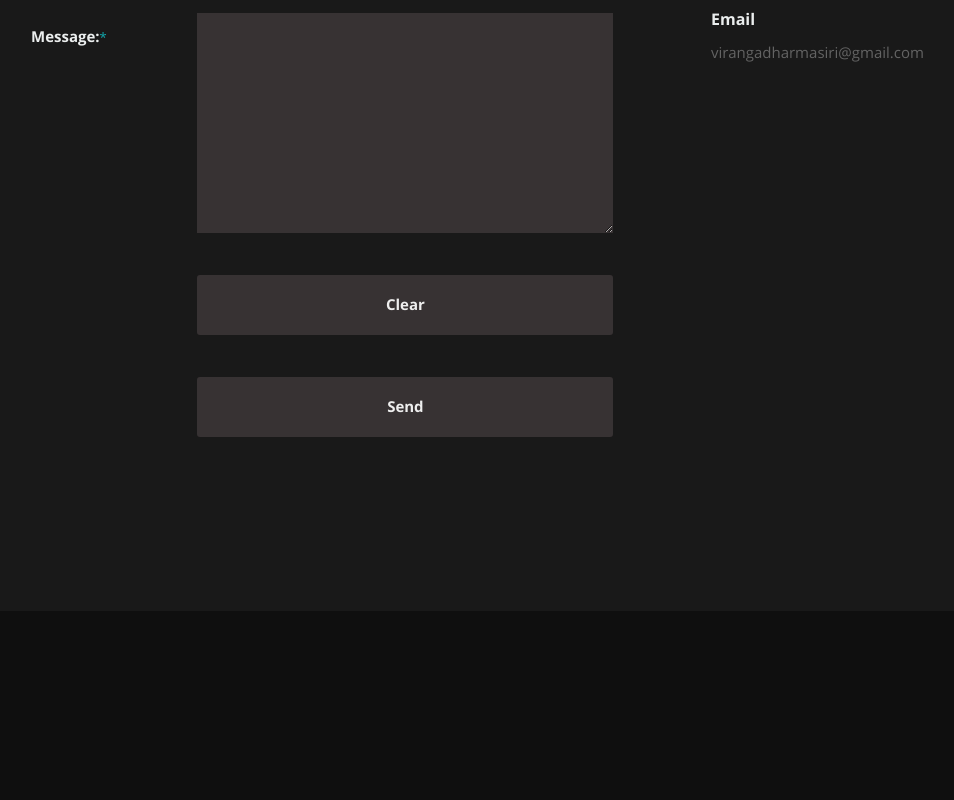
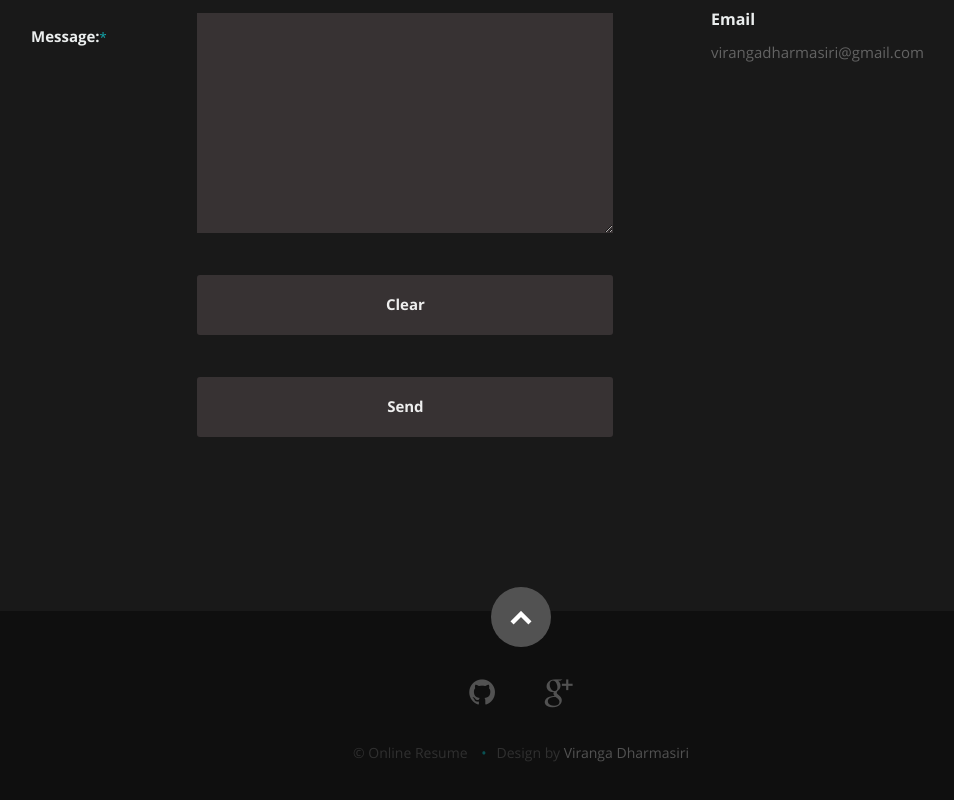
Before and after one commit to virangadharmasiri2/virangadharmasiriOR, a plain HTML site: page index.html in a window 1280 px wide. Shown: the part 4190-4990 px from the top of the page, without its empty margins (119-1073 px from the left). Before the commit the page ends 4801 px from the top, so only its background shows below. Drawn offline with nearby package versions, Linux system fonts and the light colour scheme.

Commit message:
Update index.html

```diff
--- a/index.html
+++ b/index.html
@@ -490,6 +490,34 @@
 
 
 
+    <!-- footer
+   ================================================== -->
+   <footer>
+
+      <div class="row">
+
+         <div class="twelve columns">
+
+
+            <ul class="social-links">
+               <li><a href="https://github.com/virangadharmasiri2/"><i class="fa fa-github"></i></a></li>
+               <li><a href="https://myaccount.google.com/profile"><i class="fa fa-google-plus"></i></a></li>
+
+            </ul>
+
+            <ul class="copyright">
+               <li>&copy; Online Resume</li>
+               <li>Design by <a href="http://www.styleshout.com/" title="Styleshout" target="_blank"> Viranga Dharmasiri    </a></li>
+            </ul>
+
+         </div>
+
+         <div id="go-top"><a class="smoothscroll" title="Back to Top" href="#home"><i class="icon-up-open"></i></a></div>
+
+      </div>
+
+   </footer> <!-- Footer End-->
+
    <!-- Java Script
    ================================================== -->
    <script src="http://ajax.googleapis.com/ajax/libs/jquery/1.10.2/jquery.min.js"></script>
```
